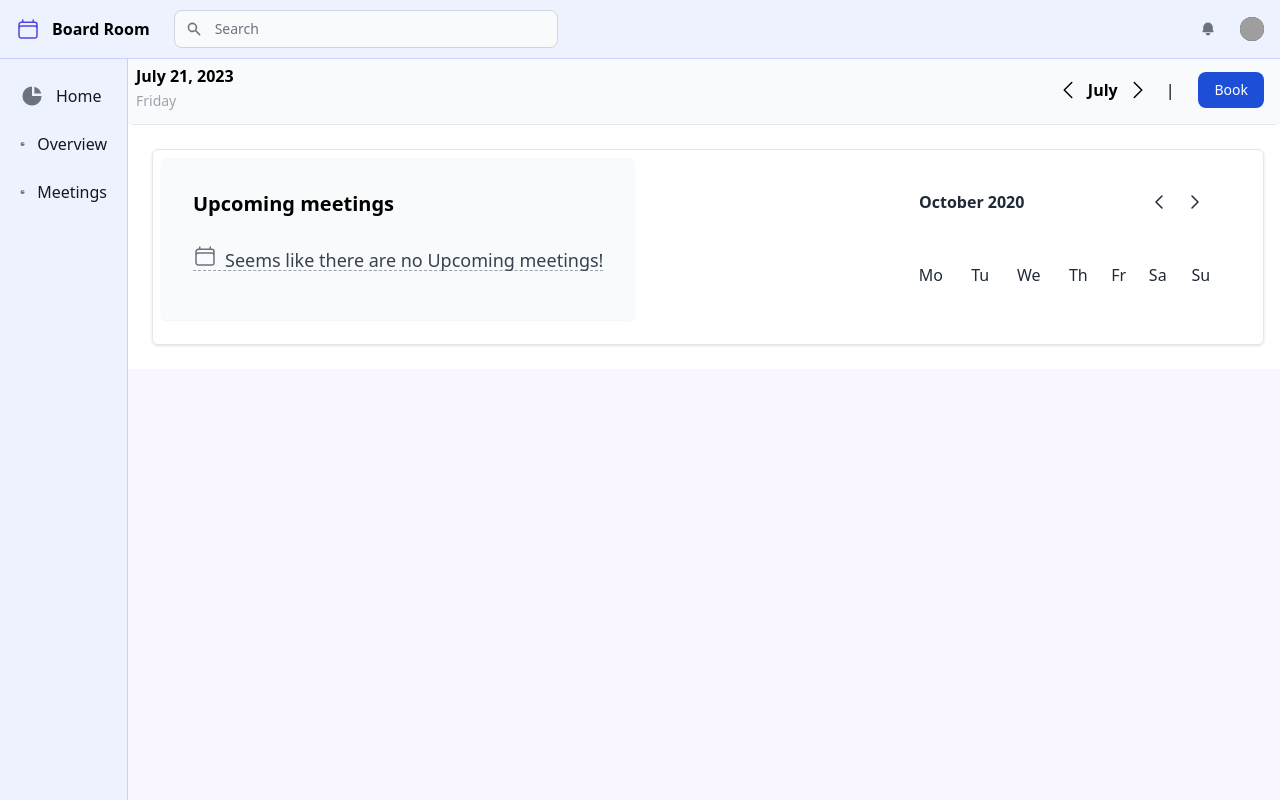
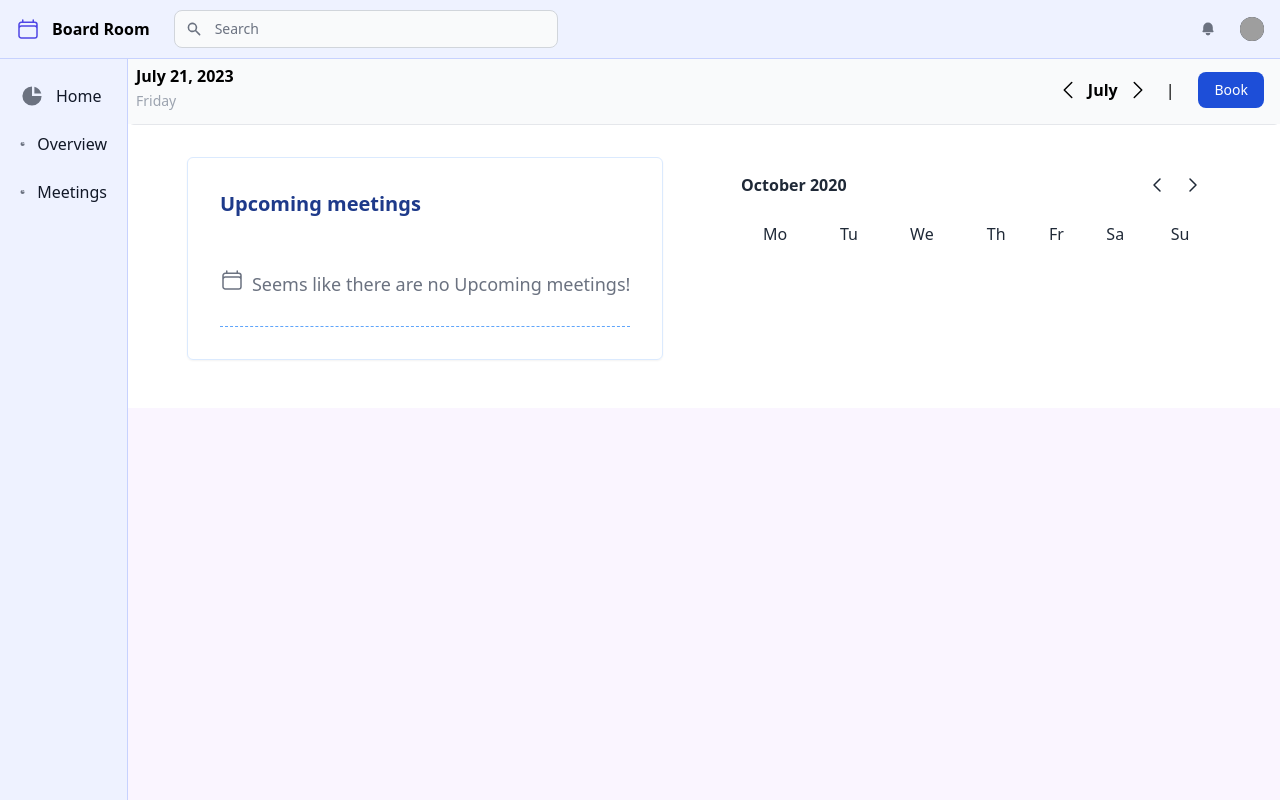
Before and after one commit to munenepeter/board-room, a PHP site: template Views/overview.view.php in a window 1280 px wide. Run offline with PHP 8.4, Linux system fonts and the light colour scheme; the template is opened without the code that fills it, so the values that code supplies are empty; some libraries are stand-ins or nearby versions; grey boxes are pictures that could not be loaded.

Commit message:
done with overview

```diff
--- a/Views/overview.view.php
+++ b/Views/overview.view.php
@@ -15,12 +15,12 @@
         <?php include_once 'sections/second-nav.view.php'; ?>
 
         <section class="bg-white p-4 md:ml-2 h-auto flex justify-between">
-            <article class="w-full flex justify-between my-2 pb-6 p-2 border rounded-md shadow">
-                <section class="max-w-xl dark:bg-gray-700 bg-gray-50 rounded-b p-8 rounded-md shadow-sm">
-                    <h1 class="text-xl mb-4 font-bold">Upcoming meetings</h1>
+            <article class="w-full flex justify-around my-2 pb-6 p-2">
+                <section class="max-w-xl dark:bg-gray-700 p-8 rounded-md shadow-sm border border-blue-100">
+                    <h1 class="text-xl mb-4 font-bold text-blue-900">Upcoming meetings</h1>
                     <?php if(!empty($meetings)):?>
                     <?php foreach ($meetings as $meeting) : ?>
-                        <div class="border-b py-4 border-gray-400 border-dashed">
+                        <div class="border-b py-4 border-blue-400 border-dashed">
                             <div class="flex justify-between items-center">
                                 <a tabindex="0" class="focus:outline-none text-lg font-medium leading-5 text-gray-700 dark:text-gray-100 mt-2"><?= $meeting->name ?>
                                     <span class="
@@ -53,11 +53,11 @@
                         </div>
                     <?php endforeach; ?>
                     <?php else:?>
-                        <div class="border-b border-gray-400 border-dashed">
-                            <p class="pt-2 flex items-center justify-start space-x-2 text-xs font-light leading-3 text-gray-500 dark:text-gray-300">
+                        <div class="border-b border-blue-400 border-dashed">
+                            <p class="py-8 flex justify-start items-center space-x-2 text-xs font-light leading-3 text-gray-500 dark:text-gray-300">
                                 <svg xmlns="http://www.w3.org/2000/svg" fill="none" viewBox="0 0 24 24" stroke-width="1.5" stroke="currentColor" class="w-6 h-6">
                                     <path stroke-linecap="round" stroke-linejoin="round" d="M6.75 3v2.25M17.25 3v2.25M3 18.75V7.5a2.25 2.25 0 012.25-2.25h13.5A2.25 2.25 0 0121 7.5v11.25m-18 0A2.25 2.25 0 005.25 21h13.5A2.25 2.25 0 0021 18.75m-18 0v-7.5A2.25 2.25 0 015.25 9h13.5A2.25 2.25 0 0121 11.25v7.5" />
-                                </svg> <span  class="text-lg font-medium leading-5 text-gray-700 dark:text-gray-100 mt-2">
+                                </svg> <span  class="text-lg font-medium leading-5 text-gray-500 dark:text-gray-100 mt-2">
                                    Seems like there are no Upcoming meetings!
                                 </span>
                             </p>
--- a/Views/sections/calendar.view.php
+++ b/Views/sections/calendar.view.php
@@ -1,6 +1,6 @@
-<div x-data="calendar()" class="max-w-sm w-full">
-    <div class="md:p-8 p-5 dark:bg-gray-800 bg-white rounded-t">
-        <div class="px-4 flex items-center justify-between">
+<div x-data="calendar()" class="max-w-lg w-full rounded-md ">
+    <div class="md:p-4 p-2 dark:bg-gray-800 bg-white rounded-t">
+        <div class="px-2 flex items-center justify-between">
             <span tabindex="0" class="focus:outline-none  text-base font-bold dark:text-gray-100 text-gray-800" x-text="`${getMonthName(month)}, ${year}`">October
                 2020</span>
             <div class="flex items-center">
@@ -19,7 +19,7 @@
 
             </div>
         </div>
-        <div class="flex items-center justify-between pt-12 overflow-x-auto ">
+        <div class="flex items-center justify-between pt-6 overflow-x-auto ">
             <table class="w-full">
                 <thead>
                     <tr>
@@ -67,12 +67,12 @@
                         </th>
                     </tr>
                 </thead>
-                <tbody>
+                <tbody class="shadow-md">
                     <template x-for="week in weeks">
                         <tr>
                             <template x-for="day in week">
-                                <td :class="{'bg-blue-500 text-white border rounded-md hover:bg-blue-400': isActive(day) == true, 'border rounded-md hover:bg-gray-200': isActive(day) == false }" class="border rounded-md">
-                                    <div class="px-2 py-2 cursor-pointer flex w-full justify-center">
+                                <td :class="{'bg-blue-300 text-white border border-blue-100 hover:bg-blue-400': isActive(day) == true, 'border border-blue-100 hover:bg-gray-200': isActive(day) == false }" class="border rounded-md">
+                                    <div class="px-3 py-3 cursor-pointer flex w-full justify-center">
                                         <a :href="'/meetings/view?intent=check_event&date='+`${day} ${getMonthName(month)} ${year}`" class="text-base text-gray-800 dark:text-gray-100 font-medium" x-text="day">5</a>
                                     </div>
                                 </td>
```
